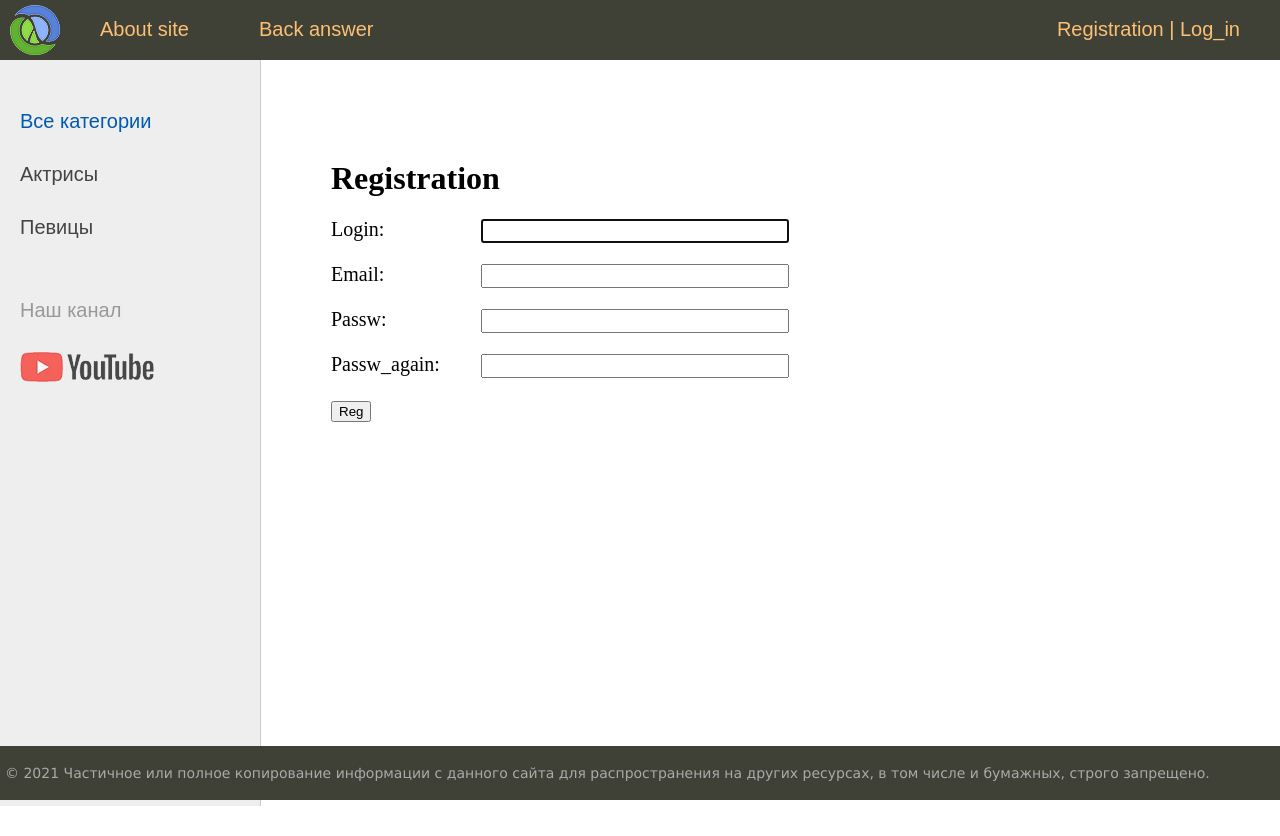
After one commit to Theones777/Django_test, a Django app: page /register/ in a window 1280 px wide. The commit adds this page. Run offline with Django 4.2, Linux system fonts and the light colour scheme; data comes from the database, SQL or seed files in the repository.

Commit message:
registration

```diff
--- a/testsite/women/forms.py
+++ b/testsite/women/forms.py
@@ -1,4 +1,6 @@
 from django import forms
+from django.contrib.auth.forms import UserCreationForm
+from django.contrib.auth.models import User
 from django.core.exceptions import ValidationError
 
 from women.models import *
@@ -23,3 +25,14 @@ class AddFormPost(forms.ModelForm):
         if len(title) > 20:
             raise ValidationError('Too much length')
         return title
+
+
+class RegisterUserForm(UserCreationForm):
+    username = forms.CharField(label='Login', widget=forms.TextInput(attrs={'class': 'form-input'}))
+    email = forms.EmailField(label="Email", widget=forms.EmailInput(attrs={'class': 'form-input'}))
+    password1 = forms.CharField(label='Passw', widget=forms.PasswordInput(attrs={'class': 'form-input'}))
+    password2 = forms.CharField(label='Passw_again', widget=forms.PasswordInput(attrs={'class': 'form-input'}))
+
+    class Meta:
+        model = User
+        fields = ('username', 'email', 'password1', 'password2')
--- a/testsite/women/templates/women/base.html
+++ b/testsite/women/templates/women/base.html
@@ -17,12 +17,9 @@
 			<ul id="mainmenu" class="mainmenu">
 			<li class="logo"><a href="{% url 'home' %}"><div class="logo"></div></a></li>
 {% for m in menu %}
-	{% if not forloop.last %}
-			<li><a href="{% url m.url_name %}">{{m.title}}</a></li>
-	{% else %}
-			<li class="last"><a href="{% url m.url_name %}">{{m.title}}</a></li>
-	{% endif %}
+	<li><a href="{% url m.url_name %}">{{m.title}}</a></li>
 {% endfor %}
+	<li class="last"><a href="{% url 'register' %}">Registration</a> | <a href="{% url 'login' %}">Log_in</a></li>
 			</ul>
 			<div class="clear"></div>
 		</div>
--- /dev/null
+++ b/testsite/women/templates/women/register.html
@@ -0,0 +1,16 @@
+{% extends 'women/base.html' %}
+
+{% block content %}
+<h1>{{title}}</h1>
+
+<form method="post">
+    {% csrf_token %}
+{% for f in form %}
+<p><label class="form-label" for="{{ f.id_for_label }}">{{f.label}}: </label>{{ f }}</p>
+<div class="form-error">{{ f.errors }}</div>
+{% endfor %}
+
+    <button type="submit">Reg</button>
+</form>
+
+{% endblock %}
--- a/testsite/women/urls.py
+++ b/testsite/women/urls.py
@@ -7,6 +7,7 @@ urlpatterns = [
     path('addpage/', AddPage.as_view(), name='add_page'),
     path('contact/', contact, name='contact'),
     path('login/', login, name='login'),
+    path('register/', RegisterUser.as_view(), name='register'),
     path('post/<slug:post_slug>/', ShowPost.as_view(), name='post'),
     path('category/<slug:cat_slug>/', WomenCategory.as_view(), name='category'),
 ]
--- a/testsite/women/utils.py
+++ b/testsite/women/utils.py
@@ -4,8 +4,7 @@ from women.models import *
 
 menu = [{'title': 'About site', 'url_name': 'about'},
         {'title': 'Add page', 'url_name': 'add_page'},
-        {'title': 'Back answer', 'url_name': 'contact'},
-        {'title': 'Login', 'url_name': 'login'}]
+        {'title': 'Back answer', 'url_name': 'contact'}]
 
 
 class DataMixin:
--- a/testsite/women/views.py
+++ b/testsite/women/views.py
@@ -1,4 +1,5 @@
 from django.contrib.auth.decorators import login_required
+from django.contrib.auth.forms import UserCreationForm
 from django.core.paginator import Paginator
 from django.shortcuts import render, get_object_or_404, redirect
 from django.http import HttpResponse, HttpResponseNotFound, Http404
@@ -135,3 +136,14 @@ class WomenCategory(DataMixin, ListView):
 
 def pageNotFound(request, exception):  # HttpRequest
     return HttpResponseNotFound(f'<h1>Error_404</h1>')
+
+
+class RegisterUser(DataMixin, CreateView):
+    form_class = RegisterUserForm
+    template_name = 'women/register.html'
+    success_url = reverse_lazy('login')
+
+    def get_context_data(self, *, object_list=None, **kwargs):
+        context = super().get_context_data(**kwargs)
+        c_def = self.get_user_context(title='Registration')
+        return context | c_def
```
